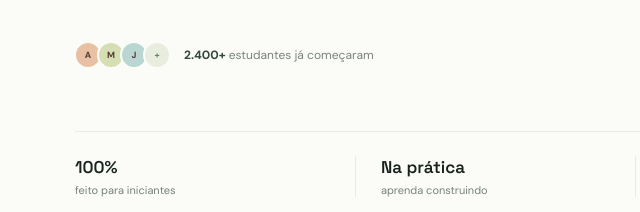
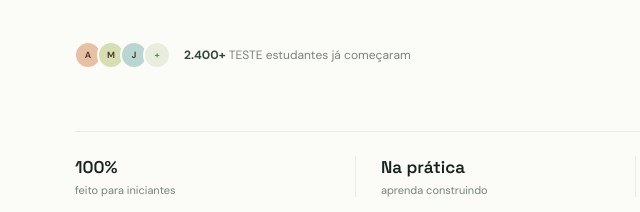
Before and after one commit to diegofilipe856/devstart, a plain HTML site: page index.html in a window 1280 px wide. Shown: the part 588-800 px from the top of the page, 5-645 px from the left. Drawn offline with Linux system fonts and the light colour scheme.

Commit message:
funcionalidade de teste

```diff
--- a/index.html
+++ b/index.html
@@ -37,7 +37,7 @@
         </div>
         <div class="social-proof">
           <div class="avatars" aria-hidden="true"><span>A</span><span>M</span><span>J</span><span>+</span></div>
-          <p><strong>2.400+</strong> estudantes já começaram</p>
+          <p><strong>2.400+</strong> TESTE estudantes já começaram</p>
         </div>
       </div>
 
```
